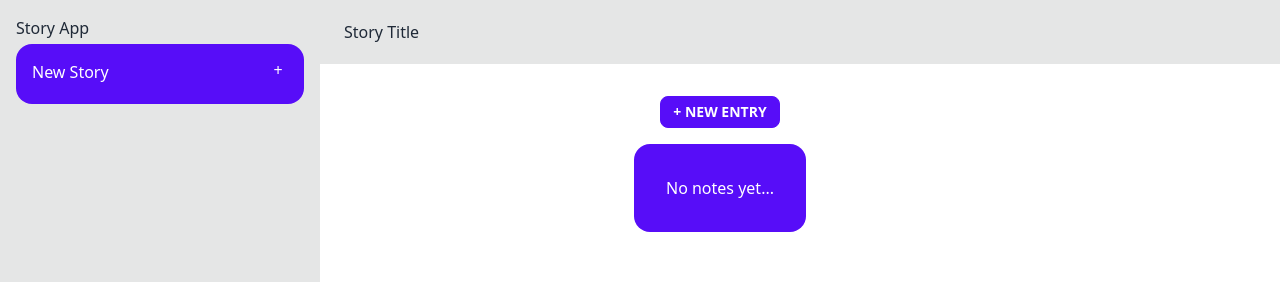
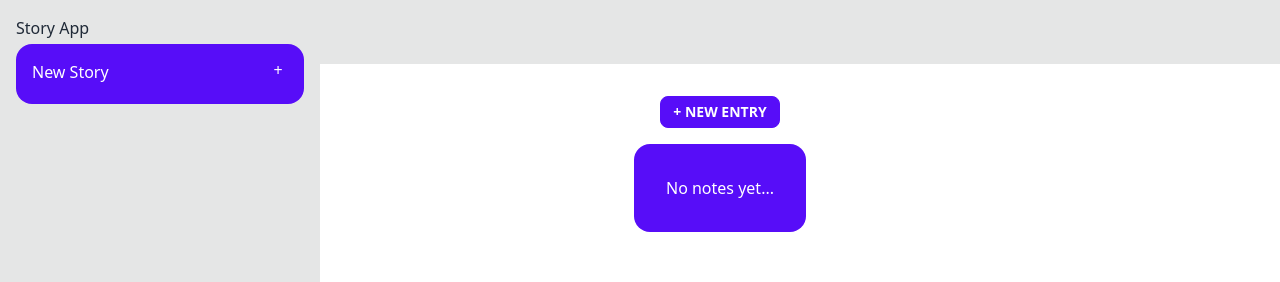
Before and after one commit to ticiadev/story-scriber, a React (Vite) app: page / in a window 1280 px wide. Shown: the top 282 px of the page. Built offline with nearby package versions, Linux system fonts and the light colour scheme.

Commit message:
Update story title sync feature

```diff
--- a/index.html
+++ b/index.html
@@ -4,7 +4,7 @@
     <meta charset="UTF-8" />
     <link rel="icon" type="image/svg+xml" href="/vite.svg" />
     <meta name="viewport" content="width=device-width, initial-scale=1.0" />
-    <title>Vite + React</title>
+    <title>Story Scriber</title>
   </head>
   <body>
     <div id="root"></div>
--- a/src/App.jsx
+++ b/src/App.jsx
@@ -1,56 +1,53 @@
 import { useState, useEffect } from 'react';
 
 const App = () => {
+  const [title, setTitle] = useState("")
+
   return (
       <div className="drawer drawer-mobile">
-        {/* main panel */}
         <input id="my-drawer-2" type="checkbox" className="drawer-toggle" />
-        <main className="drawer-content flex flex-col">
-          <Header />
+        <div className="drawer-content flex flex-col">
+        <header className="w-full navbar bg-base-300">
+          <div className="flex-none lg:hidden">
+            <label htmlFor="my-drawer-2" className="btn btn-square btn-ghost">
+              <svg xmlns="http://www.w3.org/2000/svg" fill="none" viewBox="0 0 24 24" className="inline-block w-6 h-6 stroke-current"><path strokeLinecap="round" strokeLinejoin="round" strokeWidth="2" d="M4 6h16M4 12h16M4 18h16"></path></svg>
+            </label>
+          </div>
+          <Title title={title} />
+        </header>
           <Story />
-        </main>
-        {/* navbar */}
+        </div>
         <nav className="drawer-side bg-base-300">
           <label htmlFor="my-drawer-2" className="drawer-overlay"></label>
           <ul className="menu p-4 w-80 bg-base-300 text-base-content">
             <h1 className="prose md:prose-lg lg:prose-xl">Story App</h1>
-            <StoryList />
+            <StoryList onTitle={setTitle} />
           </ul>
         </nav>
       </div>
   )
 }
 
-const Header = () => {
+const Title = ({title}) => {
   return (
-    <div className="w-full navbar bg-base-300">
-      <div className="flex-none lg:hidden">
-        <label htmlFor="my-drawer-2" className="btn btn-square btn-ghost">
-          <svg xmlns="http://www.w3.org/2000/svg" fill="none" viewBox="0 0 24 24" className="inline-block w-6 h-6 stroke-current"><path strokeLinecap="round" strokeLinejoin="round" strokeWidth="2" d="M4 6h16M4 12h16M4 18h16"></path></svg>
-        </label>
-      </div>
-      <Title />
-    </div>
+    <div className="flex-1 px-2 mx-2"><h2 className="prose md:prose-lg lg:prose-xl">{title}</h2></div>
   )
 }
 
-const Title = () => {
-  return (
-    <div className="flex-1 px-2 mx-2"><h2 className="prose md:prose-lg lg:prose-xl">Story Title</h2></div>
-  )
-}
-
-const StoryList = () => {
+const StoryList = ({onTitle}) => {
   const noStories = [{title: ""}]
   const [stories, setStories] = useState(noStories)
-  const showStories = stories.map(story => <li key={stories.indexOf(story)} onClick ={() => showStoryId(stories.indexOf(story))}><a>{story.title}</a></li>)
+  const [activeStory, setActiveStory] = useState(-1)
+  const showStories = stories.map(story => <li key={stories.indexOf(story)} active={stories.indexOf(story) === activeStory} onClick ={() => updateActivestory(stories.indexOf(story))}><a>{story.title}</a></li>)
 
   const addNewStory = (newStory) => {
     setStories(stories => [...stories.filter(e => e.title !== ""),newStory])
   }
 
-  const showStoryId = (id) => {
+  const updateActivestory = (id) => {
     console.log(id)
+    setActiveStory(activeStory !== id ? id : -1)
+    onTitle(stories[activeStory].title)
   }
 
   return (
@@ -99,12 +96,11 @@ const Story = () => {
     setEntries(entries => [...entries.filter(e => e.text !== "No notes yet..."), newEntry])
   }
 
-
   return (
-    <section className="w-10/12 mt-8 flex flex-col justify-start items-center gap-4">
+    <main className="w-10/12 mt-8 flex flex-col justify-start items-center gap-4">
       <NewEntry addNewEntry={addNewEntry} />
       {showEntries}
-    </section>
+    </main>
   )
 }
 
```
